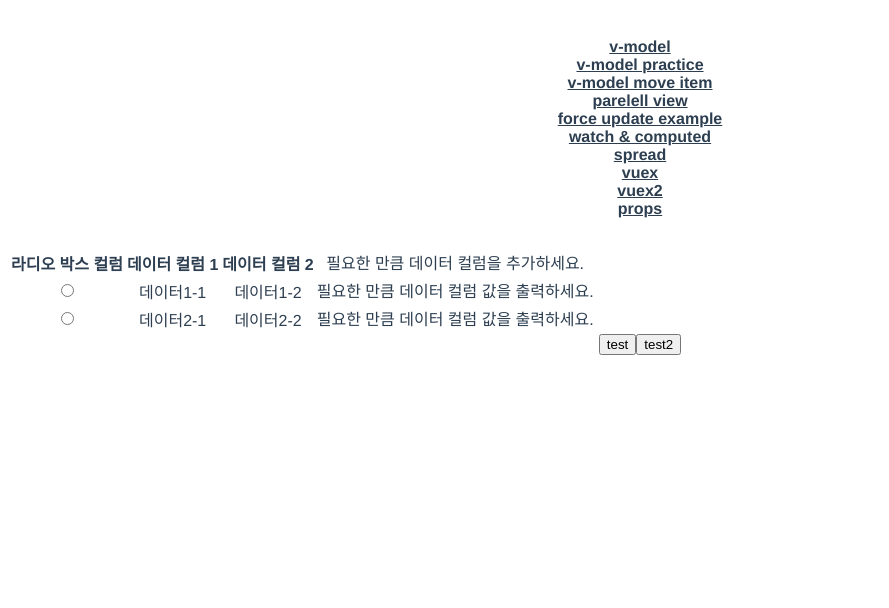
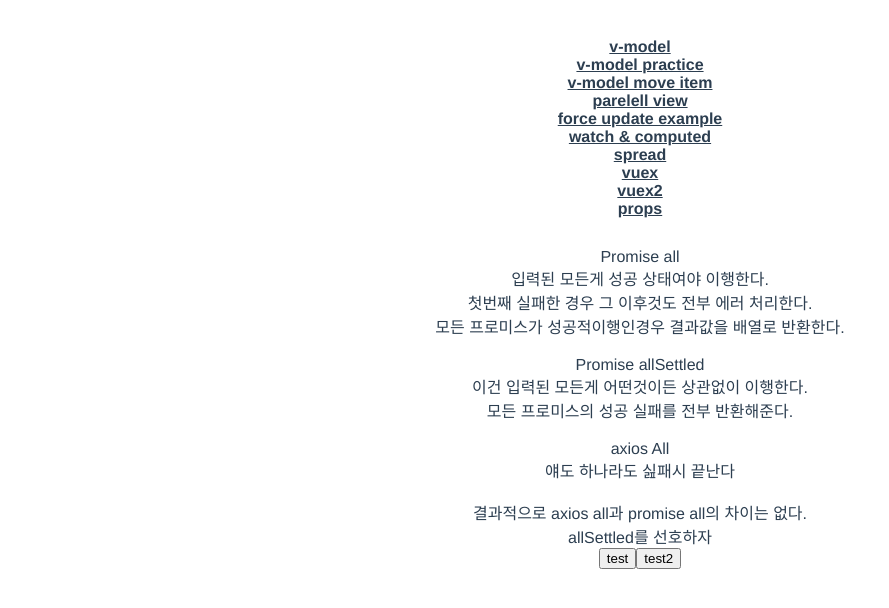
Before and after one commit to jinju2828/vue_practice, a Vue app in the folder vue-feature/: page /parelell in a window 1280 px wide. Shown: the top 608 px of the page, without its empty margins (0-889 px from the left). Built offline with nearby package versions, Linux system fonts and the light colour scheme.

Commit message:
feature: add annotation

```diff
--- a/vue-feature/src/views/ParelellView.vue
+++ b/vue-feature/src/views/ParelellView.vue
@@ -1,25 +1,20 @@
 <template>
   <div>
-    <table>
-      <thead>
-      <tr>
-        <th>라디오 박스 컬럼</th>
-        <th>데이터 컬럼 1</th>
-        <th>데이터 컬럼 2</th>
-        필요한 만큼 데이터 컬럼을 추가하세요.
-      </tr>
-      </thead>
-      <tbody>
-      <tr v-for="(item, index) in items" :key="index"> <!-- :key는 Vue 렌더링 업데이트에 최적화 기능을 해준다.-->
-        <td>
-          <input type="radio" v-model="selectedItem" :value="item"> <!--:value에 있는 값을 selectedItem에 넣어준다. selectedColumn.-->
-        </td>
-        <td>{{ item.column1 }}</td>
-        <td>{{ item.column2 }}</td>
-        필요한 만큼 데이터 컬럼 값을 출력하세요.
-      </tr>
-      </tbody>
-    </table>
+    Promise all<br/>
+    입력된 모든게 성공 상태여야 이행한다.<br/>
+    첫번째 실패한 경우 그 이후것도 전부 에러 처리한다.<br/>
+    모든 프로미스가 성공적이행인경우 결과값을 배열로 반환한다.<br/>
+    <br/>
+    Promise allSettled<br/>
+    이건 입력된 모든게 어떤것이든 상관없이 이행한다.<br/>
+    모든 프로미스의 성공 실패를 전부 반환해준다.<br/>
+    <br/>
+    axios All<br/>
+    얘도 하나라도 싪패시 끝난다<br/>
+    <br/>
+    결과적으로 axios all과 promise all의 차이는 없다.<br/>
+    allSettled를 선호하자<br/>
+
     <div>
       <button v-on:click="test">test</button>
       <button v-on:click="test2">test2</button>
@@ -31,6 +26,8 @@
 <script>
 // @ is an alias to /src
 import axios from "axios";
+
+
 
 export default {
   data() {
```
